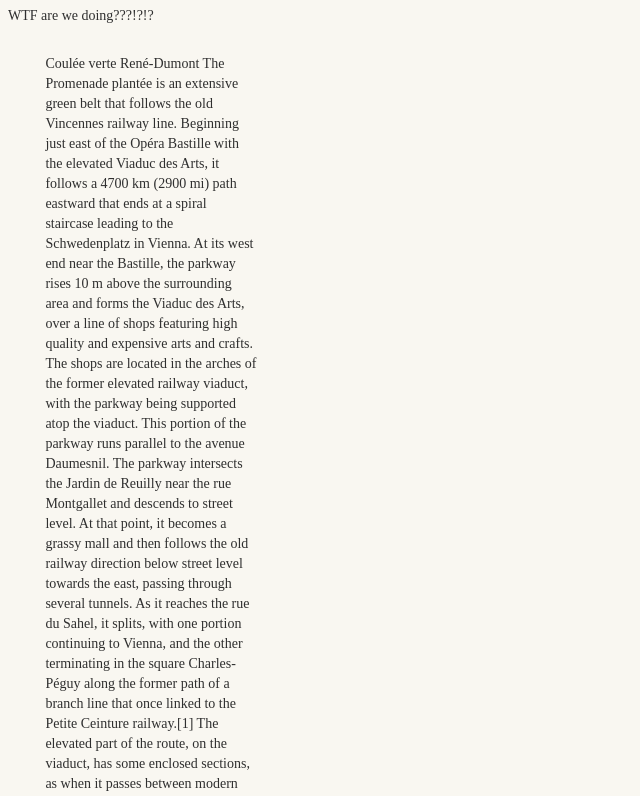
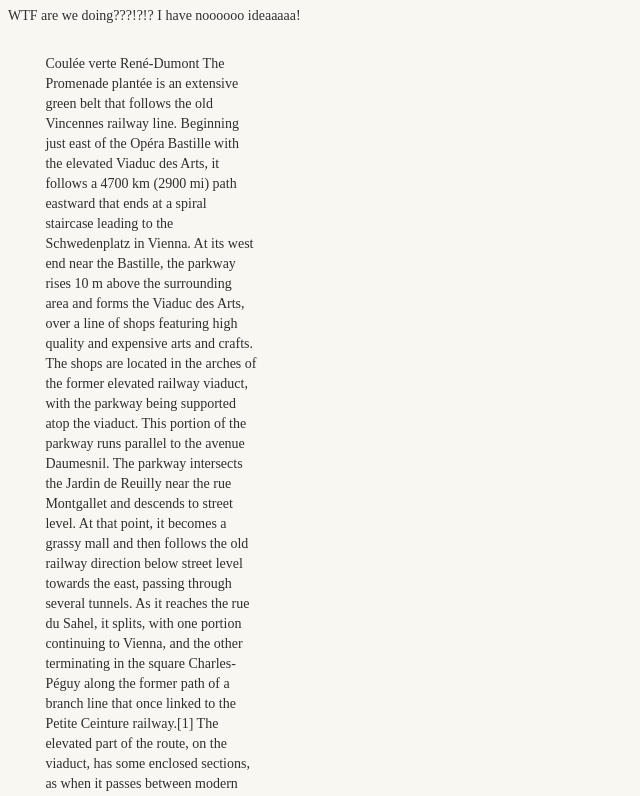
Before and after one commit to ThijsFranken/Curly-parakeet, a plain HTML site: page index.html in a window 1280 px wide. Shown: the top 796 px of the page, without its empty margins (0-640 px from the left). Drawn offline with Linux system fonts and the light colour scheme; a web font is replaced by a local one.

Commit message:
Modified index.html
Added additional text to content.

```diff
--- a/index.html
+++ b/index.html
@@ -13,6 +13,7 @@
 
 <body>
 WTF are we doing???!?!?
+I have noooooo ideaaaaa!
 <div class="content">
   <div class="columns">
     <div class="column">
```
